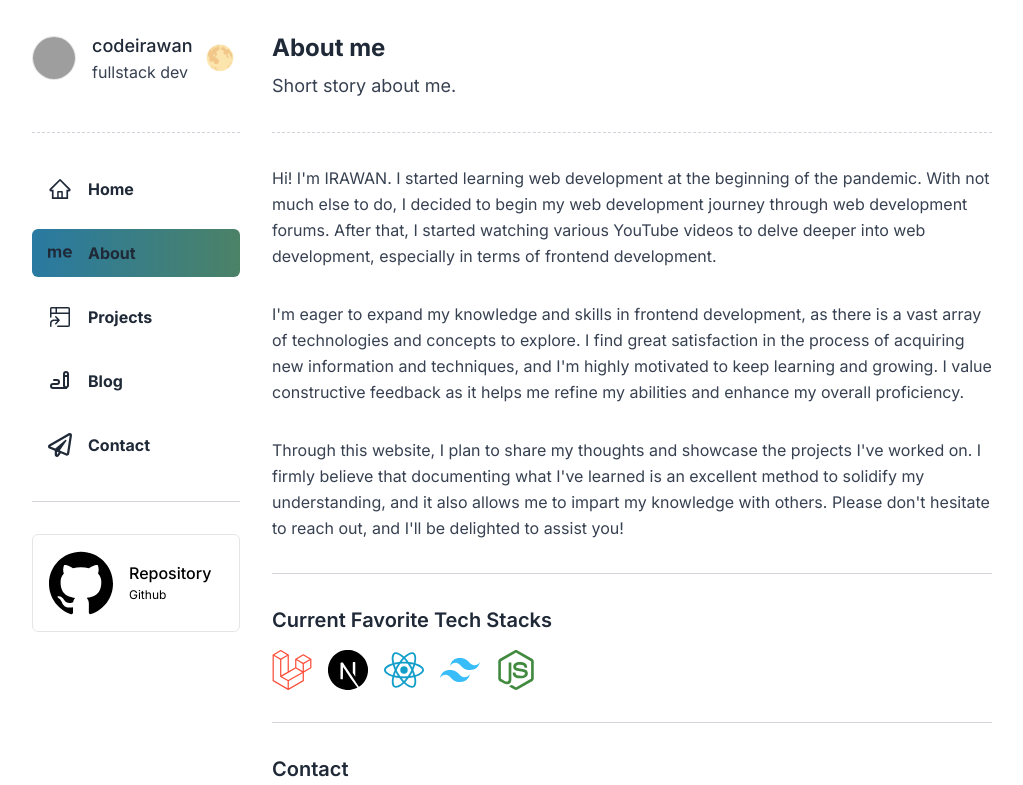
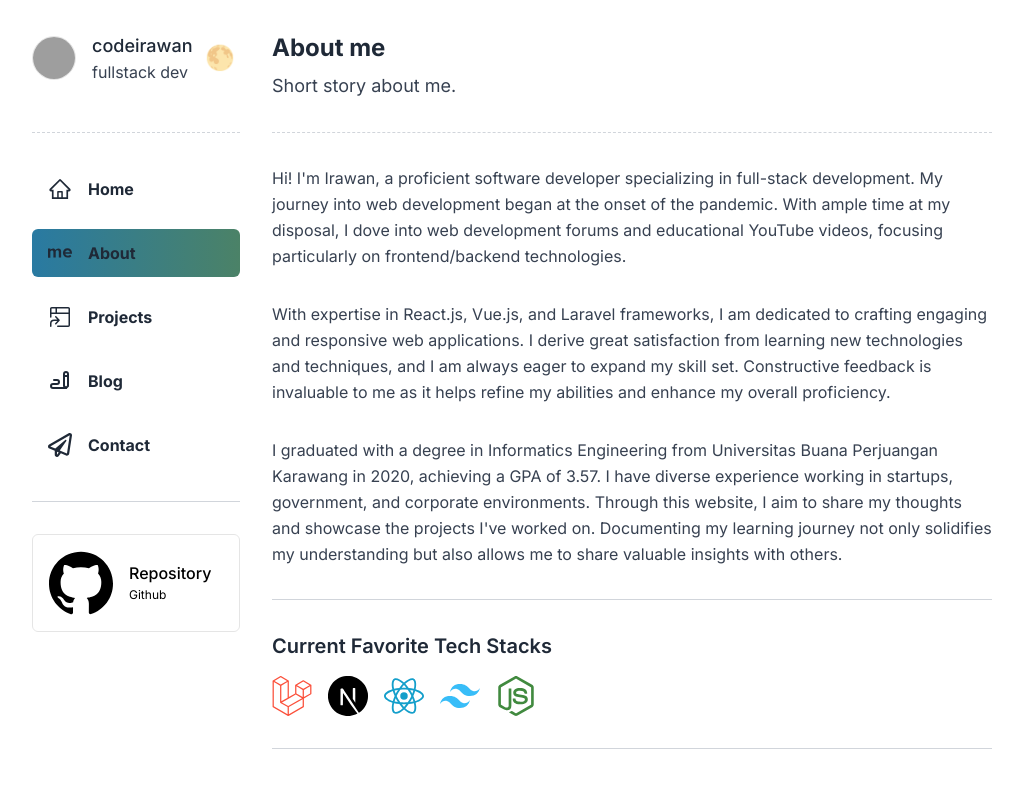
Before and after one commit to codeirawan/nextjs-portfolio, a Next.js app: page /about in a window 1280 px wide. Shown: the top 785 px of the page, without its empty margins (128-1151 px from the left). Built offline with nearby package versions, Linux system fonts and the light colour scheme; grey boxes are pictures that could not be loaded.

Commit message:
chore(about): update short story

```diff
--- a/src/constants/about.tsx
+++ b/src/constants/about.tsx
@@ -8,13 +8,13 @@ import {
 
 export const ABOUT_TEXTS = [
   {
-    text: "Hi! I'm IRAWAN. I started learning web development at the beginning of the pandemic. With not much else to do, I decided to begin my web development journey through web development forums. After that, I started watching various YouTube videos to delve deeper into web development, especially in terms of frontend development.",
+    text: "Hi! I'm Irawan, a proficient software developer specializing in full-stack development. My journey into web development began at the onset of the pandemic. With ample time at my disposal, I dove into web development forums and educational YouTube videos, focusing particularly on frontend/backend technologies.",
   },
   {
-    text: "I'm eager to expand my knowledge and skills in frontend development, as there is a vast array of technologies and concepts to explore. I find great satisfaction in the process of acquiring new information and techniques, and I'm highly motivated to keep learning and growing. I value constructive feedback as it helps me refine my abilities and enhance my overall proficiency.",
+    text: "With expertise in React.js, Vue.js, and Laravel frameworks, I am dedicated to crafting engaging and responsive web applications. I derive great satisfaction from learning new technologies and techniques, and I am always eager to expand my skill set. Constructive feedback is invaluable to me as it helps refine my abilities and enhance my overall proficiency.",
   },
   {
-    text: "Through this website, I plan to share my thoughts and showcase the projects I've worked on. I firmly believe that documenting what I've learned is an excellent method to solidify my understanding, and it also allows me to impart my knowledge with others. Please don't hesitate to reach out, and I'll be delighted to assist you!",
+    text: "I graduated with a degree in Informatics Engineering from Universitas Buana Perjuangan Karawang in 2020, achieving a GPA of 3.57. I have diverse experience working in startups, government, and corporate environments. Through this website, I aim to share my thoughts and showcase the projects I've worked on. Documenting my learning journey not only solidifies my understanding but also allows me to share valuable insights with others.",
   },
 ];
 
```
